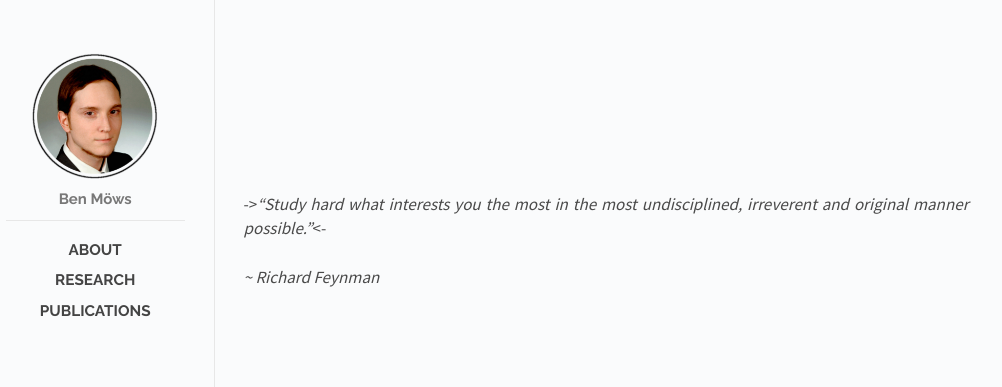
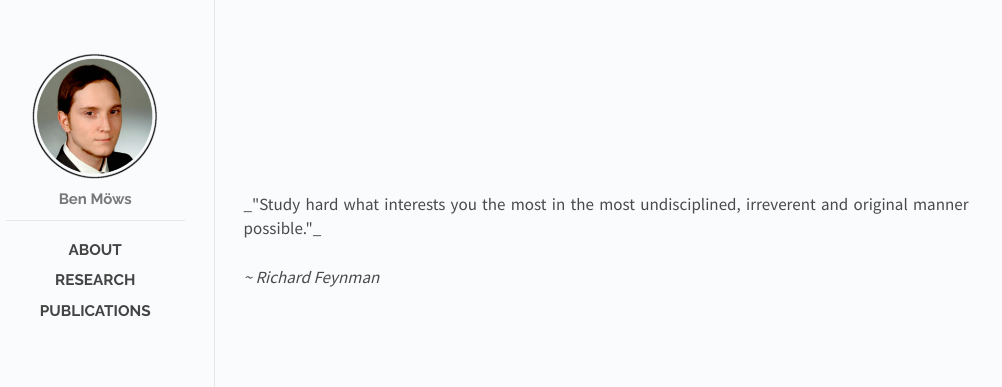
Before and after one commit to moews/moews.github.io, a Jekyll site: the page built from _posts/2017-03-28-home.md, in a window 1280 px wide. Shown: the top 387 px of the page, without its empty margins (144-1146 px from the left). Built offline with Jekyll 4.4.1, drawn with Linux system fonts in a browser that asks for light colours.

Commit message:
Update 2017-03-28-home.md

```diff
--- a/_posts/2017-03-28-home.md
+++ b/_posts/2017-03-28-home.md
@@ -14,6 +14,8 @@
 <br><br>
 </html>
 
-->_"Study hard what interests you the most in the most undisciplined, irreverent and original manner possible."_<-
+<p align = "center">
+_"Study hard what interests you the most in the most undisciplined, irreverent and original manner possible."_
+</p>
 
 _~ Richard Feynman_
```
